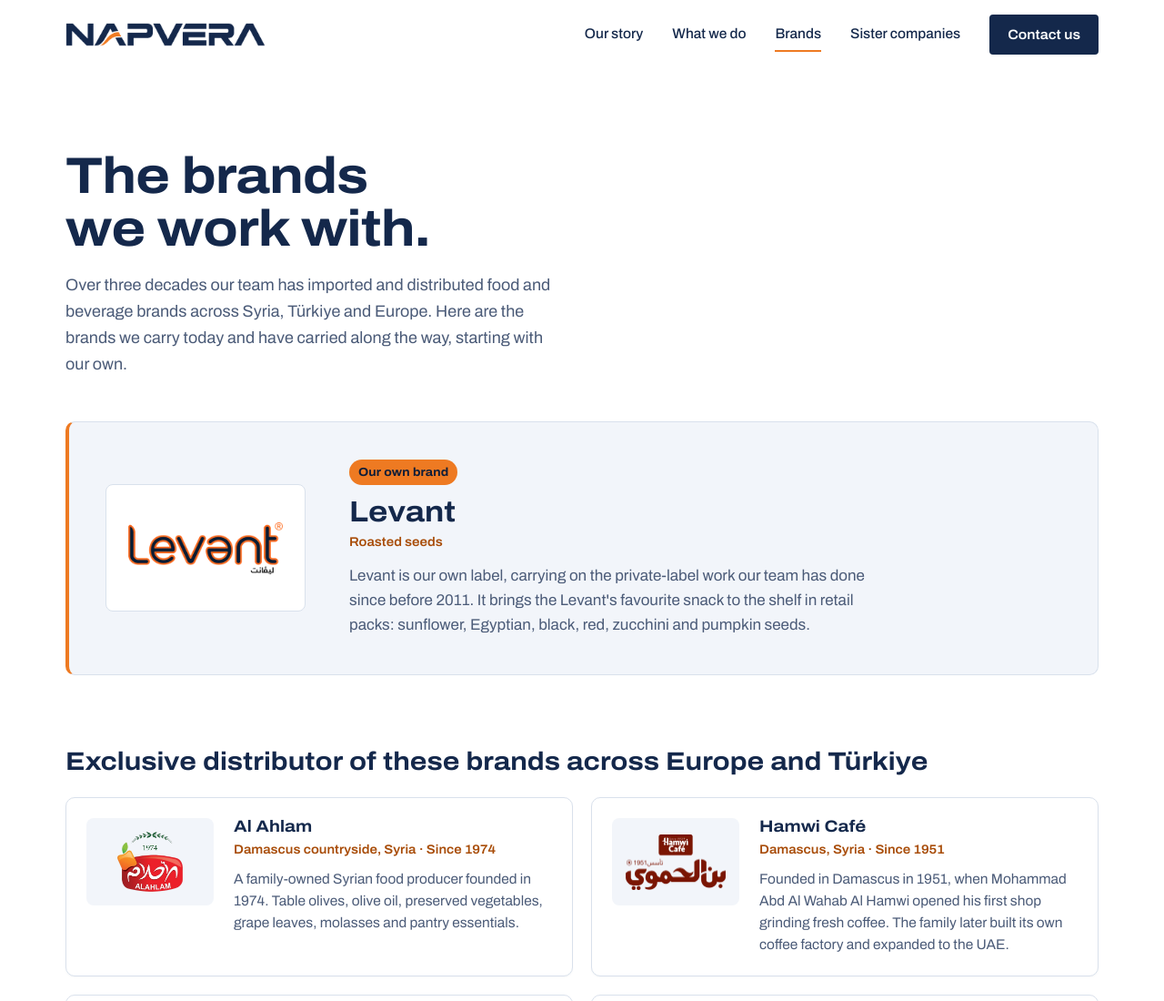
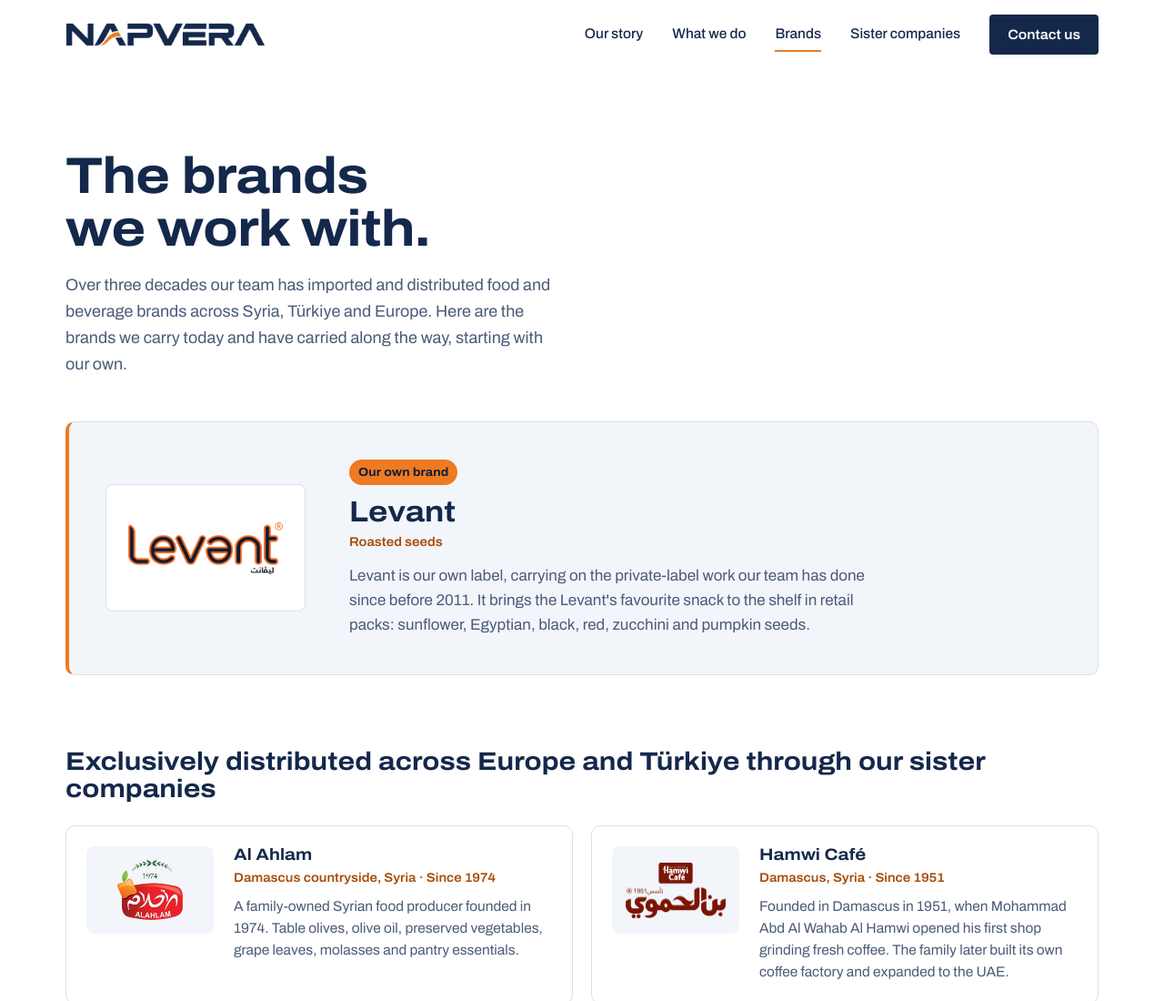
Before and after one commit to owaisqaa/napvera, a plain HTML site: page brands.html in a window 1280 px wide. Shown: the top 1100 px of the page at 91% size. Drawn offline with Linux system fonts and the light colour scheme.

Commit message:
Credit sister companies for exclusive brand distribution
Co-Authored-By: Claude Opus 5.5 <noreply@anthropic.com>

```diff
--- a/brands.html
+++ b/brands.html
@@ -80,7 +80,7 @@
           </div>
         </article>
 
-        <h2 class="brands-subhead">Exclusive distributor of these brands across Europe and Türkiye</h2>
+        <h2 class="brands-subhead">Exclusively distributed across Europe and Türkiye through our sister companies</h2>
 
         <!-- To add a brand: put its logo in assets/brands/ (transparent or white background,
              about 440px wide) and copy one <li> below. -->
```
